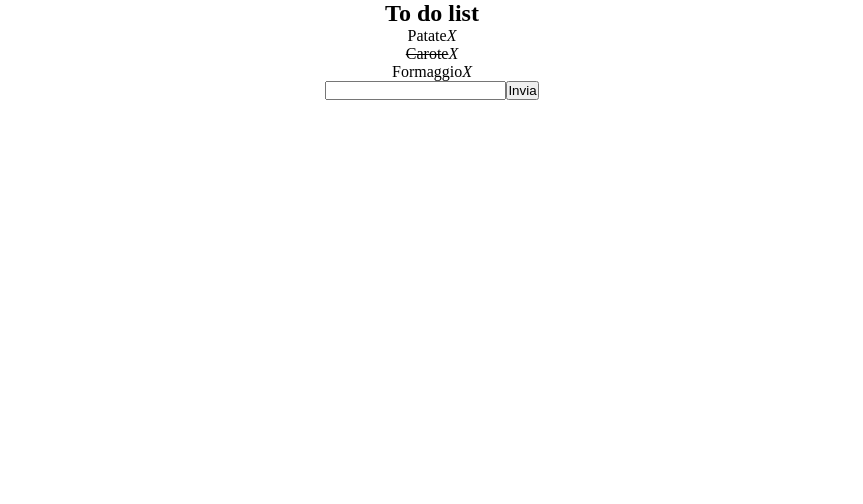
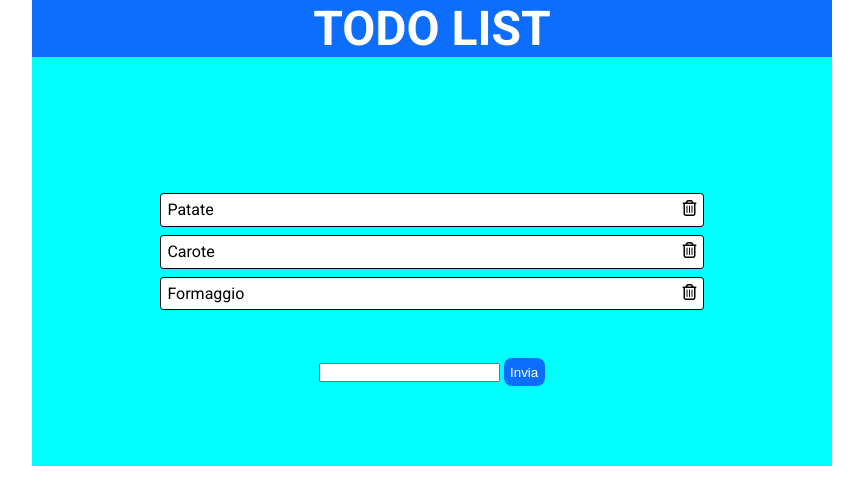
Before and after one commit to VitoMarino/vue-todolist, a plain HTML site: page index.html in a window 1280 px wide. Shown: the whole page, without its empty margins (208-1071 px from the left). Drawn offline with nearby package versions, Linux system fonts and the light colour scheme.

Commit message:
Todo list

```diff
--- a/index.html
+++ b/index.html
@@ -4,15 +4,19 @@
     <meta charset="UTF-8">
     <meta name="viewport" content="width=device-width, initial-scale=1.0">
     <link rel="stylesheet" href="style.css">
+    <link rel="preconnect" href="https://fonts.googleapis.com">
+    <link rel="preconnect" href="https://fonts.gstatic.com" crossorigin>
+    <link href="https://fonts.googleapis.com/css2?family=Roboto:ital,wght@0,100;0,300;0,400;0,500;0,700;0,900;1,100;1,300;1,400;1,500;1,700;1,900&display=swap" rel="stylesheet">
+    <link rel="stylesheet" href="https://cdnjs.cloudflare.com/ajax/libs/font-awesome/6.5.2/css/all.min.css">
 
     <script src="https://unpkg.com/vue@3/dist/vue.global.js"></script>
-    <title>To Do List</title>
+    <title>ToDo List</title>
 </head>
 <body>
     <div id="app">
         <header>
             <h2>
-                To do list
+                Todo list
             </h2>
         </header>
 
@@ -21,11 +25,11 @@
                 <ul>
                     <li v-for="(item, index) in toDoList" >
                         <span @click="onOffClick(index)" :class="(item.done) ? 'sbarrato' : ''">{{item.text}}</span>
-                        <i @click="removeTask(index)">X</i>
+                        <i @click="removeTask(index)" class="fa-regular fa-trash-can"></i>
                     </li>
                 </ul>
             </div>
-            <div>
+            <div class="auto">
                 <input type="text" v-model="newTaskContent" @keyup.enter="addTask(newTaskContent)">
                 <button @click="addTask(newTaskContent)">Invia</button>
             </div>
--- a/script.js
+++ b/script.js
@@ -9,7 +9,7 @@ createApp({
             },
             {
                 text: 'Carote',
-                done: true
+                done: false
             },
             {
                 text: 'Formaggio',
@@ -24,12 +24,16 @@ createApp({
             this.toDoList[oggettoIndex].done = !this.toDoList[oggettoIndex].done
         },
         addTask: function (passaggio) {
+            if (passaggio.trim().length > 0) {
                 const newTask = {
                     text: passaggio.trim(),
                     done: false,
                 }
                 this.toDoList.push(newTask);
                 this.clearNewTaskInput();
+            } else {
+                console.log('Non hai inserito nulla!')
+            }
             },
         clearNewTaskInput: function() {
             this.newTaskContent = '';
--- a/style.css
+++ b/style.css
@@ -4,18 +4,58 @@
     box-sizing: border-box;
 }
 
-ul > li {
-    list-style: none;
+body {
+    font-family: Roboto;
 }
 
-header > h2 {
+header {
+    max-width: 800px;
+    margin: 0 auto;
+}
+
+h2 {
     text-align: center;
+    font-size: 3rem;
+    background-color: #0d6efd;
+    color: white;
+    text-transform: uppercase;
 }
 
 main {
-    text-align: center;
+    max-width: 800px;
+    margin: 0 auto;
+    background-color: aqua;
+    padding: 5rem;
+}
+
+ul {
+    padding: 3rem;
+}
+
+ul > li {
+    list-style: none;
+    margin-top: .5rem;
+    display: flex;
+    justify-content: space-between;
+    background-color: white;
+    border: .5px solid black;
+    border-radius: .2rem;
+    padding: .4rem;
 }
 
 .sbarrato {
     text-decoration: line-through;
 }
+
+div.auto {
+    text-align: center;
+}
+
+button {
+    background-color: #0d6efd;
+    color: white;
+    padding: .4rem;
+    border-radius: .5rem;
+    border-style: none;
+    margin-left: .2rem;
+}
```
